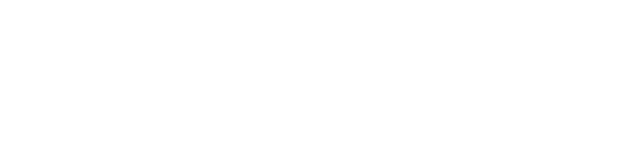
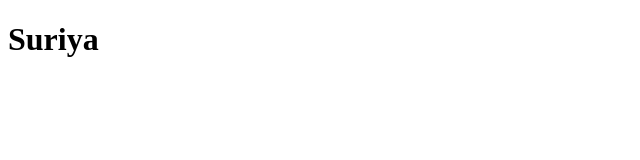
Before and after one commit to Suriyakarunakaran/Suriyakarunakaran.github.io, a plain HTML site: page index.html in a window 1280 px wide. Shown: the whole page, without its empty margins (0-640 px from the left). Drawn offline with Linux system fonts and the light colour scheme.

Commit message:
Update index.html

```diff
--- a/index.html
+++ b/index.html
@@ -6,6 +6,6 @@
     <title>Document</title>
 </head>
 <body>
-
+    <h1>Suriya</h1>
 </body>
 </html>
```
